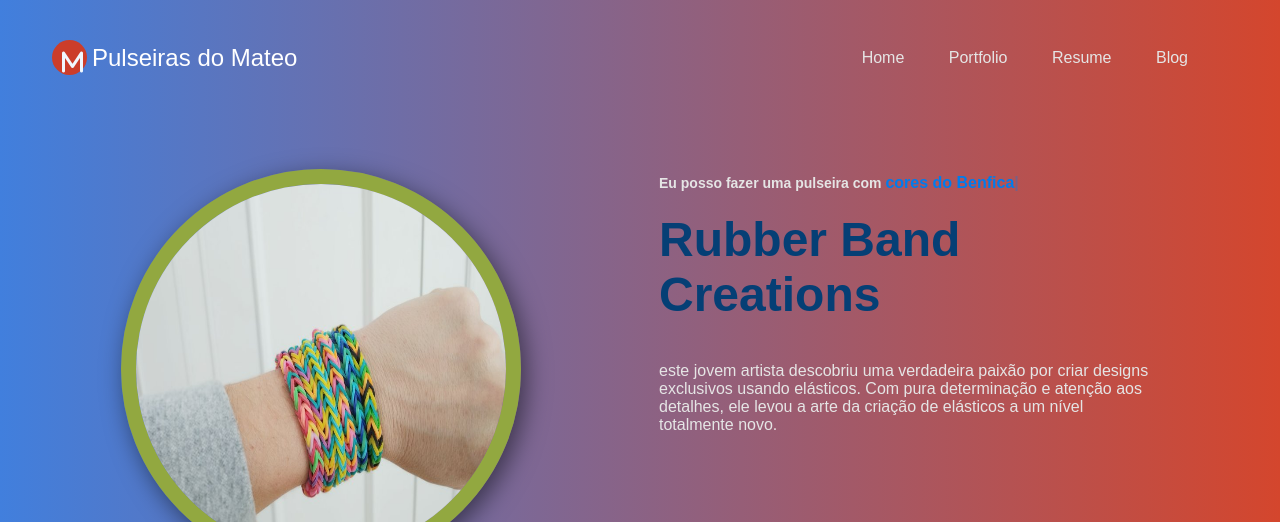
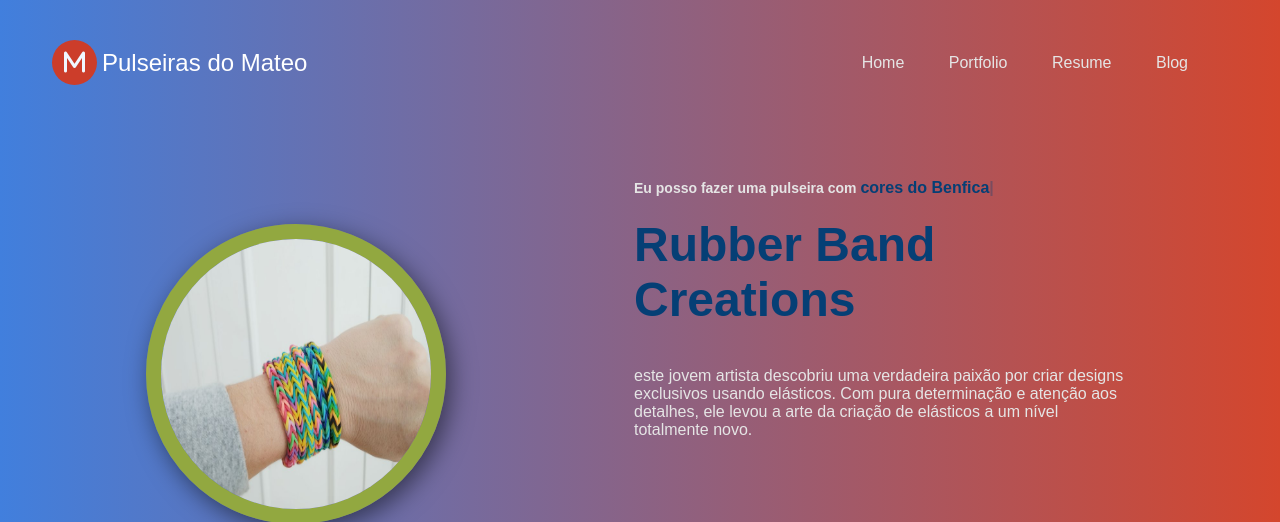
Before and after one commit to estebanlarrotech/Mateo, a plain HTML site: page index.html in a window 1280 px wide. Shown: the top 522 px of the page. Drawn offline with nearby package versions, Linux system fonts and the light colour scheme.

Commit message:
text-color adjusted & hero pic px

```diff
--- a/style.css
+++ b/style.css
@@ -40,8 +40,8 @@ header {
 }
 
 .logo i {
-    height: 35px;
-    width: 35px;
+    height: 45px;
+    width: 45px;
     background-color: rgb(204, 61, 42);
     border-radius: 50%;
     color: aliceblue;
@@ -105,8 +105,8 @@ nav .navlinks li a {
 }
 
 .container .hero-pic {
-    width: 400px;
-    height: 400px;
+    width: 300px;
+    height: 300px;
     border-radius: 50%;
     overflow: hidden;
     border: 15px solid #92a840;
@@ -135,7 +135,7 @@ nav .navlinks li a {
 }
 
 .hero-text h2 span{
-    color: #007ced;
+    color: #053f75;
     font-size: 16px;
 }
 
```
